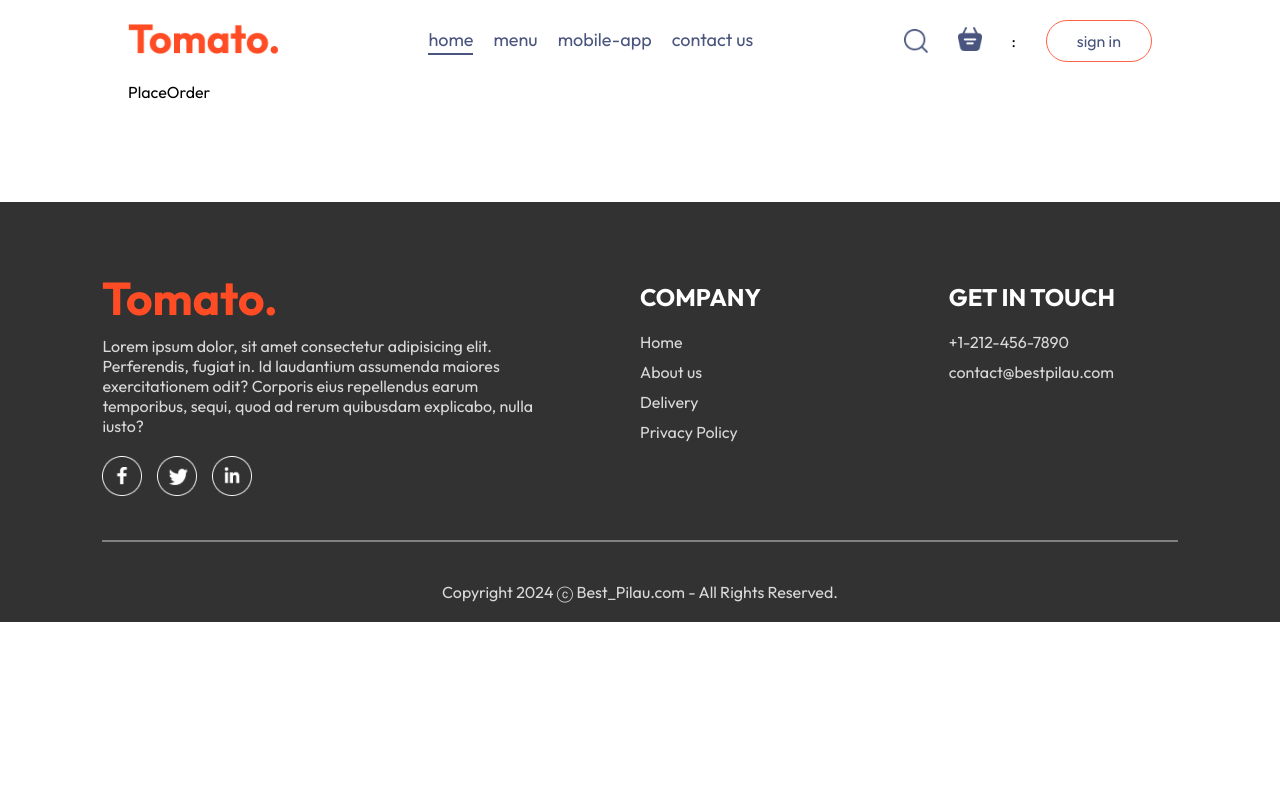
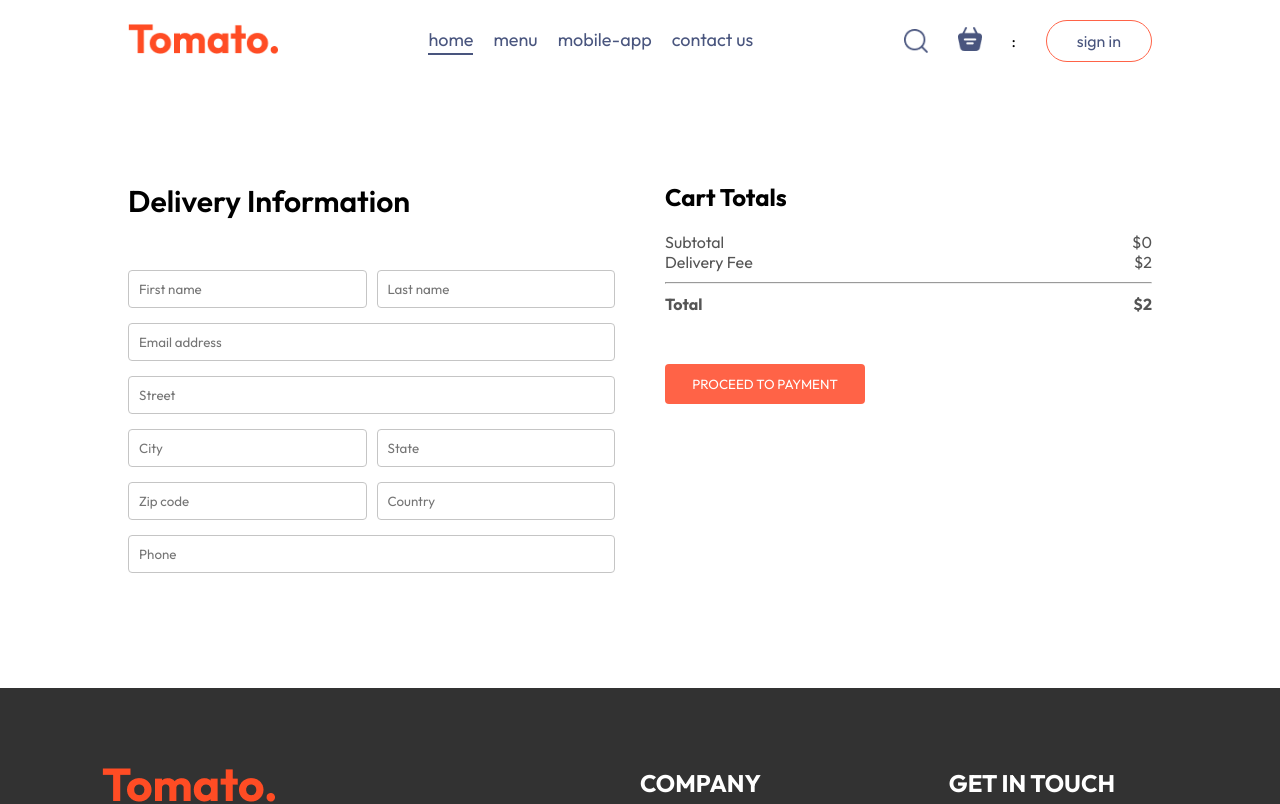
Before and after one commit to n-jabes/best-pilau-frontend, a React (Vite) app: page /order in a window 1280 px wide. Shown: the top 804 px of the page. Built offline with nearby package versions, Linux system fonts and the light colour scheme.

Commit message:
feature: add place order page

```diff
--- a/src/pages/Cart/Cart.jsx
+++ b/src/pages/Cart/Cart.jsx
@@ -1,9 +1,12 @@
 import React, { useContext } from 'react';
 import './Cart.css';
 import { StoreContext } from '../../context/StoreContext';
+import {useNavigate} from 'react-router-dom'
 
 const Cart = () => {
   const { cartItems, food_list, removeFromCart, getTotalCartAmount } = useContext(StoreContext);
+
+  const navigate = useNavigate();
   return (
     <div className="cart">
       <div className="cart-items">
@@ -55,7 +58,7 @@
               <b>${getTotalCartAmount() + 2}</b>
             </div>
           </div>
-          <button>PROCEED TO CHECKOUT</button>
+          <button onClick={(()=>navigate('/order'))}>PROCEED TO CHECKOUT</button>
         </div>
         <div className="cart-promocode">
           <div>
--- a/src/pages/PlaceOrder/PlaceOrder.css
+++ b/src/pages/PlaceOrder/PlaceOrder.css
@@ -0,0 +1,51 @@
+.place-order {
+  display: flex;
+  align-items: start;
+  justify-content: space-between;
+  gap: 50px;
+  margin-top: 100px;
+}
+
+.place-order-left {
+  width: 100%;
+  max-width: max(30%, 500px);
+}
+
+.place-order-left .title {
+  font-size: 30px;
+  font-weight: 600;
+  margin-bottom: 50px;
+}
+
+.place-order-left input {
+  margin-bottom: 15px;
+  width: 100%;
+  padding: 10px;
+  border: 1px solid #c5c5c5;
+  border-radius: 4px;
+  outline-color: tomato;
+}
+
+.place-order-left .multi-fields{
+    display: flex;gap: 10px;
+}
+
+.place-order-right{
+    width: 100%;
+    max-width: max(40%,500px);
+}
+
+.place-order .cart-total button{
+    margin-top: 30px;
+}
+
+@media(max-width: 750px){
+    .place-order{
+        flex-direction: column;
+        width: 100%;
+    }
+
+    .place-order-left{
+        width: 100%;
+    }
+}
--- a/src/pages/PlaceOrder/PlaceOrder.jsx
+++ b/src/pages/PlaceOrder/PlaceOrder.jsx
@@ -1,10 +1,57 @@
-import React from 'react'
-import './PlaceOrder.css'
+import React, { useContext } from 'react';
+import './PlaceOrder.css';
+import { StoreContext } from '../../context/StoreContext';
 
 const PlaceOrder = () => {
+
+const {getTotalCartAmount} = useContext(StoreContext)
+
   return (
-    <div>PlaceOrder</div>
-  )
-}
+    <form className="place-order">
+      <div className="place-order-left">
+        <p className="title">Delivery Information</p>
+        <div className="multi-fields">
+          <input type="text" placeholder="First name" />
+          <input type="text" placeholder="Last name" />
+        </div>
+        <input type="email" placeholder="Email address" />
+        <input type="text" placeholder="Street" />
+        <div className="multi-fields">
+          <input type="text" placeholder="City" />
+          <input type="text" placeholder="State" />
+        </div>
+        <div className="multi-fields">
+          <input type="text" placeholder="Zip code" />
+          <input type="text" placeholder="Country" />
+        </div>
+        <input type="text" placeholder="Phone" />
+      </div>
 
-export default PlaceOrder
+      <div className="place-order-right">
+        <div className="cart-total">
+          <h2>Cart Totals</h2>
+          <div>
+            <div className="cart-total-details">
+              <p>Subtotal</p>
+              <p>${getTotalCartAmount()}</p>
+            </div>
+            <div className="cart-total-details">
+              <p>Delivery Fee</p>
+              <p>${2}</p>
+            </div>
+            <hr />
+            <div className="cart-total-details">
+              <b>Total</b>
+              <b>${getTotalCartAmount() + 2}</b>
+            </div>
+          </div>
+          <button>
+            PROCEED TO PAYMENT
+          </button>
+        </div>
+      </div>
+    </form>
+  );
+};
+
+export default PlaceOrder;
```
